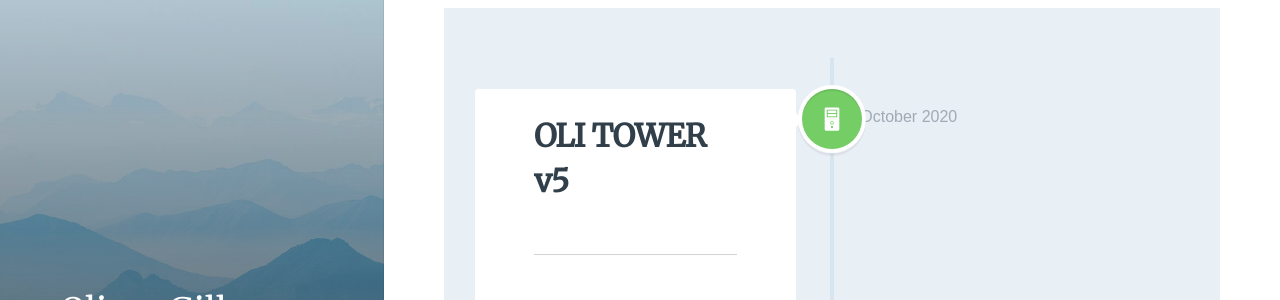
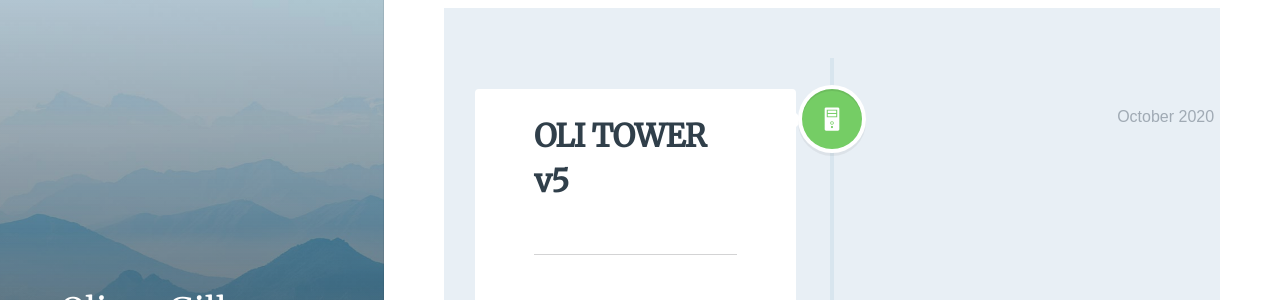
Before and after one commit to olivergillcom/olivergillblog.github.io, a Jekyll site: the page built from _pages/computers.md, in a window 1280 px wide. Shown: the part 181-481 px from the top of the page. Built offline with Jekyll 4.4.1, drawn with Linux system fonts in a browser that asks for light colours; nearby versions of some CDN libraries; some web fonts are replaced.

Commit message:
testing date spacing

```diff
--- a/js/timeline/css/style.css
+++ b/js/timeline/css/style.css
@@ -3738,8 +3738,10 @@ mark {
 	.cd-timeline__date {
 		position: absolute;
 		width: 100%;
-		left: 120%;
+		/*left: 120%;*/
+		left: 200%;
 		top: 20px
+
 	}
 	.cd-timeline__block:nth-child(even) .cd-timeline__date {
 		left: auto;
```
